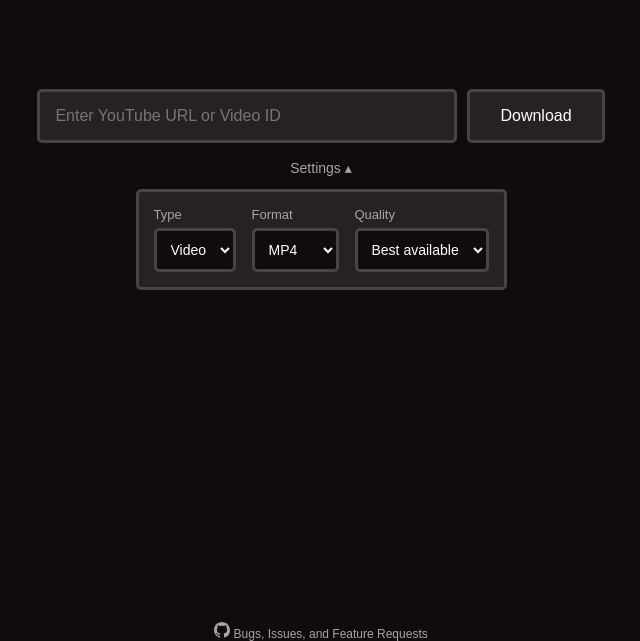
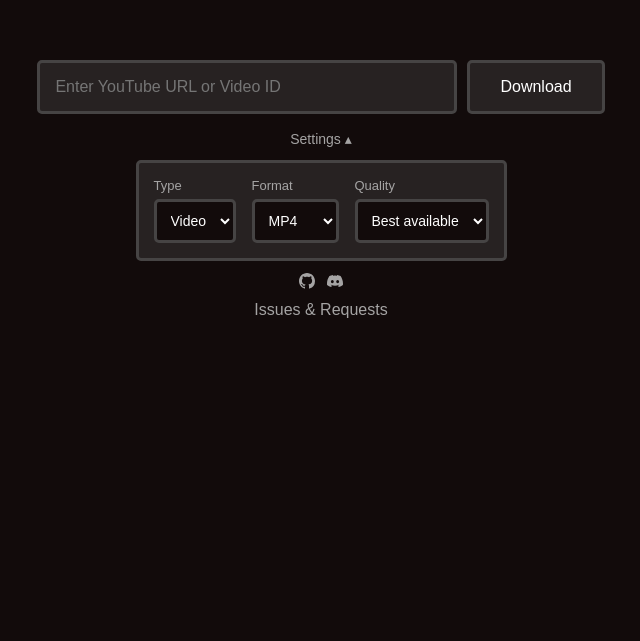
Before and after one commit to FlamrXD/DownLOL, a website: page public/index.html in a window 1280 px wide. Shown: the part 178-819 px from the top of the page, without its empty margins (319-959 px from the left). Drawn offline with Linux system fonts and the light colour scheme; a web font is replaced by a local one.

Commit message:
add socials

```diff
--- a/public/css/style.css
+++ b/public/css/style.css
@@ -164,3 +164,27 @@ a:hover{
     color: #ffffff;
     text-decoration: none;
 }
+.socials {
+    display: flex;
+    align-items: center;
+    justify-content: center;
+    gap: 12px;
+    flex-wrap: wrap;
+}
+
+.socials a {
+    display: flex;
+    align-items: center;
+}
+.socials2 {
+    display: flex;
+    align-items: center;
+    justify-content: center;
+    gap: 12px;
+    flex-wrap: wrap;
+}
+
+.socials2 a {
+    display: flex;
+    align-items: center;
+}
--- a/public/index.html
+++ b/public/index.html
@@ -9,6 +9,8 @@
     <meta property="og:title" content="DownLOL - Free and Open Source YT Downloader">
     <meta property="og:description" content="Download YouTube videos and audio for free. No ads, no tracking.">
     <meta name="theme-color" content="#120b0b">
+    <!-- Place this tag in your head or just before your close body tag. -->
+    <script async defer src="https://buttons.github.io/buttons.js"></script>
 </head>
 
 <body>
@@ -37,6 +39,25 @@
                     <select id="quality"></select>
                 </label>
             </div>
+
+            <div class="socials">
+                <a href="https://github.com/FlamrXD/DownLOL" target="_blank"><svg xmlns="http://www.w3.org/2000/svg"
+                        width="16" height="16" fill="currentColor" class="bi bi-github" viewBox="0 0 16 16">
+                        <path
+                            d="M8 0C3.58 0 0 3.58 0 8c0 3.54 2.29 6.53 5.47 7.59.4.07.55-.17.55-.38 0-.19-.01-.82-.01-1.49-2.01.37-2.53-.49-2.69-.94-.09-.23-.48-.94-.82-1.13-.28-.15-.68-.52-.01-.53.63-.01 1.08.58 1.23.82.72 1.21 1.87.87 2.33.66.07-.52.28-.87.51-1.07-1.78-.2-3.64-.89-3.64-3.95 0-.87.31-1.59.82-2.15-.08-.2-.36-1.02.08-2.12 0 0 .67-.21 2.2.82.64-.18 1.32-.27 2-.27s1.36.09 2 .27c1.53-1.04 2.2-.82 2.2-.82.44 1.1.16 1.92.08 2.12.51.56.82 1.27.82 2.15 0 3.07-1.87 3.75-3.65 3.95.29.25.54.73.54 1.48 0 1.07-.01 1.93-.01 2.2 0 .21.15.46.55.38A8.01 8.01 0 0 0 16 8c0-4.42-3.58-8-8-8" />
+                    </svg></a>
+                <a href="https://discord.gg/meQRzSCCQp" target="_blank"><svg xmlns="http://www.w3.org/2000/svg"
+                        width="16" height="16" fill="currentColor" class="bi bi-discord" viewBox="0 0 16 16">
+                        <path
+                            d="M13.545 2.907a13.2 13.2 0 0 0-3.257-1.011.05.05 0 0 0-.052.025c-.141.25-.297.577-.406.833a12.2 12.2 0 0 0-3.658 0 8 8 0 0 0-.412-.833.05.05 0 0 0-.052-.025c-1.125.194-2.22.534-3.257 1.011a.04.04 0 0 0-.021.018C.356 6.024-.213 9.047.066 12.032q.003.022.021.037a13.3 13.3 0 0 0 3.995 2.02.05.05 0 0 0 .056-.019q.463-.63.818-1.329a.05.05 0 0 0-.01-.059l-.018-.011a9 9 0 0 1-1.248-.595.05.05 0 0 1-.02-.066l.015-.019q.127-.095.248-.195a.05.05 0 0 1 .051-.007c2.619 1.196 5.454 1.196 8.041 0a.05.05 0 0 1 .053.007q.121.1.248.195a.05.05 0 0 1-.004.085 8 8 0 0 1-1.249.594.05.05 0 0 0-.03.03.05.05 0 0 0 .003.041c.24.465.515.909.817 1.329a.05.05 0 0 0 .056.019 13.2 13.2 0 0 0 4.001-2.02.05.05 0 0 0 .021-.037c.334-3.451-.559-6.449-2.366-9.106a.03.03 0 0 0-.02-.019m-8.198 7.307c-.789 0-1.438-.724-1.438-1.612s.637-1.613 1.438-1.613c.807 0 1.45.73 1.438 1.613 0 .888-.637 1.612-1.438 1.612m5.316 0c-.788 0-1.438-.724-1.438-1.612s.637-1.613 1.438-1.613c.807 0 1.451.73 1.438 1.613 0 .888-.631 1.612-1.438 1.612" />
+                    </svg></a>
+            </div>
+            <div class="socials2">
+                <a class="github-button" href="https://github.com/FlamrXD/DownLOL/issues"
+                    data-color-scheme="no-preference: dark_dimmed; light: light; dark: dark_dimmed;"
+                    data-icon="octicon-issue-opened" data-size="large"
+                    aria-label="Issue FlamrXD/DownLOL on GitHub">Issues & Requests</a>
+            </div>
         </div>
 
         <p id="status"></p>
@@ -46,11 +67,6 @@
         <p id="status"></p>
     </main>
     <footer>
-        <a href="https://github.com/FlamrXD/DownLOL" target="_blank"><svg xmlns="http://www.w3.org/2000/svg" width="16"
-                height="16" fill="currentColor" class="bi bi-github" viewBox="0 0 16 16">
-                <path
-                    d="M8 0C3.58 0 0 3.58 0 8c0 3.54 2.29 6.53 5.47 7.59.4.07.55-.17.55-.38 0-.19-.01-.82-.01-1.49-2.01.37-2.53-.49-2.69-.94-.09-.23-.48-.94-.82-1.13-.28-.15-.68-.52-.01-.53.63-.01 1.08.58 1.23.82.72 1.21 1.87.87 2.33.66.07-.52.28-.87.51-1.07-1.78-.2-3.64-.89-3.64-3.95 0-.87.31-1.59.82-2.15-.08-.2-.36-1.02.08-2.12 0 0 .67-.21 2.2.82.64-.18 1.32-.27 2-.27s1.36.09 2 .27c1.53-1.04 2.2-.82 2.2-.82.44 1.1.16 1.92.08 2.12.51.56.82 1.27.82 2.15 0 3.07-1.87 3.75-3.65 3.95.29.25.54.73.54 1.48 0 1.07-.01 1.93-.01 2.2 0 .21.15.46.55.38A8.01 8.01 0 0 0 16 8c0-4.42-3.58-8-8-8" />
-            </svg></a> <a href="https://github.com/FlamrXD/DownLOL/issues/new/choose">Bugs, Issues, and Feature Requests</a>
     </footer>
     <script src="js/settings.js"></script>
     </script>
```
